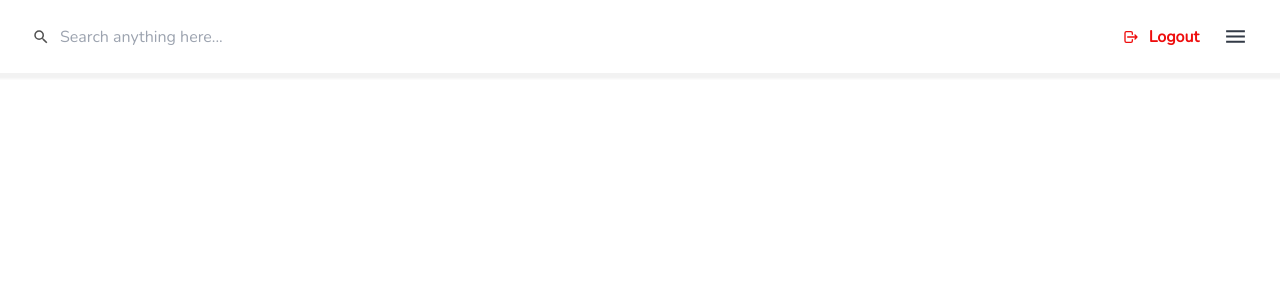
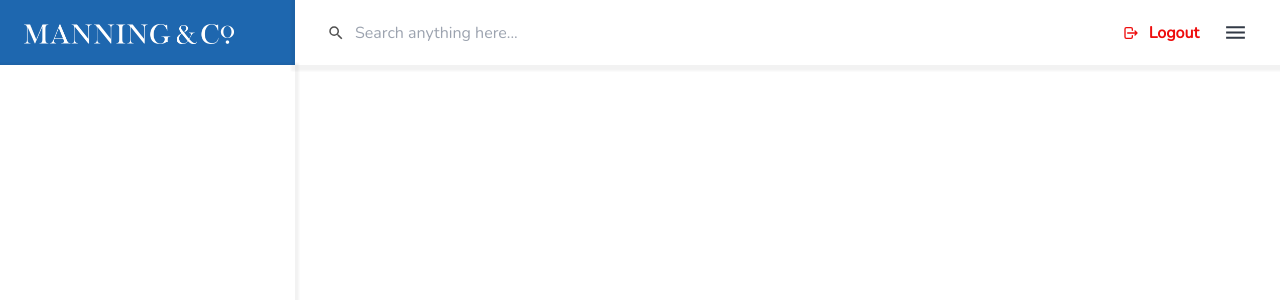
Before and after one commit to muhazizal/gemstar-assesment, a React (Create React App) app: page / in a window 1280 px wide. Shown: the top 300 px of the page. Built offline with nearby package versions, Linux system fonts and the light colour scheme.

Commit message:
feat(master): add sidebar

```diff
--- a/src/App.js
+++ b/src/App.js
@@ -1,9 +1,13 @@
 import CoreAppBar from './components/Core/CoreAppBar'
+import CoreSideBar from './components/Core/CoreSideBar'
 
 function App() {
 	return (
 		<div>
-			<CoreAppBar></CoreAppBar>
+			<header className='flex flex-auto flex-row'>
+				<CoreSideBar></CoreSideBar>
+				<CoreAppBar></CoreAppBar>
+			</header>
 		</div>
 	)
 }
--- a/src/components/Core/CoreAppBar.js
+++ b/src/components/Core/CoreAppBar.js
@@ -19,8 +19,7 @@ export default class CoreAppBar extends Component {
 	render() {
 		const search = this.state.search
 		return (
-			<header>
-				<div className='bg-white px-8 py-6 flex flex-auto flex-row justify-between items-center shadow-[0_2px_2px_4px_rgba(0,0,0,0.05)]'>
+			<div className='bg-white px-8 py-6 flex flex-auto flex-row justify-between items-center shadow-[0_2px_2px_4px_rgba(0,0,0,0.05)] h-[65px]'>
 				<div className='flex flex-auto flex-row items-center'>
 					<MdSearch className='text-lg mr-2.5 text-[#505050]'></MdSearch>
 					<CoreInput
@@ -35,10 +34,9 @@ export default class CoreAppBar extends Component {
 						<TbLogout className='text-base'></TbLogout>
 						<span className='text-base font-bold ml-2.5'>Logout</span>
 					</button>
-						<MdMenu className='text-primary text-[25px] ml-6'></MdMenu>
+					<MdMenu className='text-secondary text-[25px] ml-6'></MdMenu>
 				</div>
 			</div>
-			</header>
 		)
 	}
 }
--- /dev/null
+++ b/src/components/Core/CoreLogo.js
@@ -0,0 +1,7 @@
+import imgLogo from '../../assets/images/logo.png'
+
+export default function CoreLogo() {
+	return (
+		<img className='max-w-[210px]' src={imgLogo} alt='Logo MANNING & Co.'></img>
+	)
+}
--- /dev/null
+++ b/src/components/Core/CoreSideBar.js
@@ -0,0 +1,19 @@
+import { Component } from 'react'
+import CoreLogo from './CoreLogo'
+
+export default class CoreSideBar extends Component {
+	constructor(props) {
+		super(props)
+	}
+
+	render() {
+		return (
+			<div className='w-[295px] h-screen'>
+				<div className='bg-primary py-6 pl-6 h-[65px]'>
+					<CoreLogo></CoreLogo>
+				</div>
+				<div className='shadow-[0_2px_2px_4px_rgba(0,0,0,0.05)] h-full'></div>
+			</div>
+		)
+	}
+}
--- a/tailwind.config.js
+++ b/tailwind.config.js
@@ -3,7 +3,8 @@ module.exports = {
 	content: ['./src/**/*.{js,jsx,ts,tsx}'],
 	theme: {
 		colors: {
-			primary: '#323A46',
+			primary: '#1E67AF',
+			secondary: '#323A46',
 			danger: '#EE0D0D',
 		},
 		extend: {},
```
Also changed, not shown: src/assets/images/logo.png (added). Lines whose indentation alone changed are shown as unchanged.
